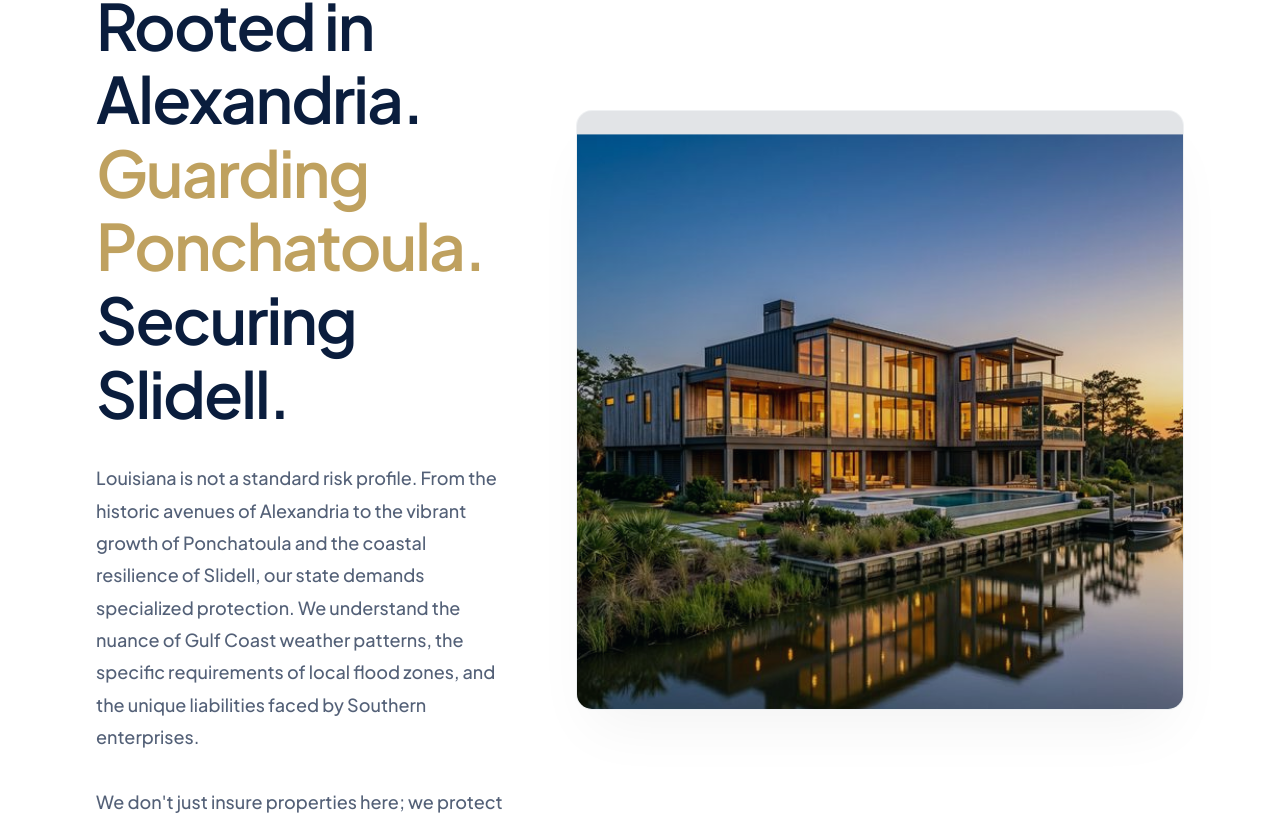
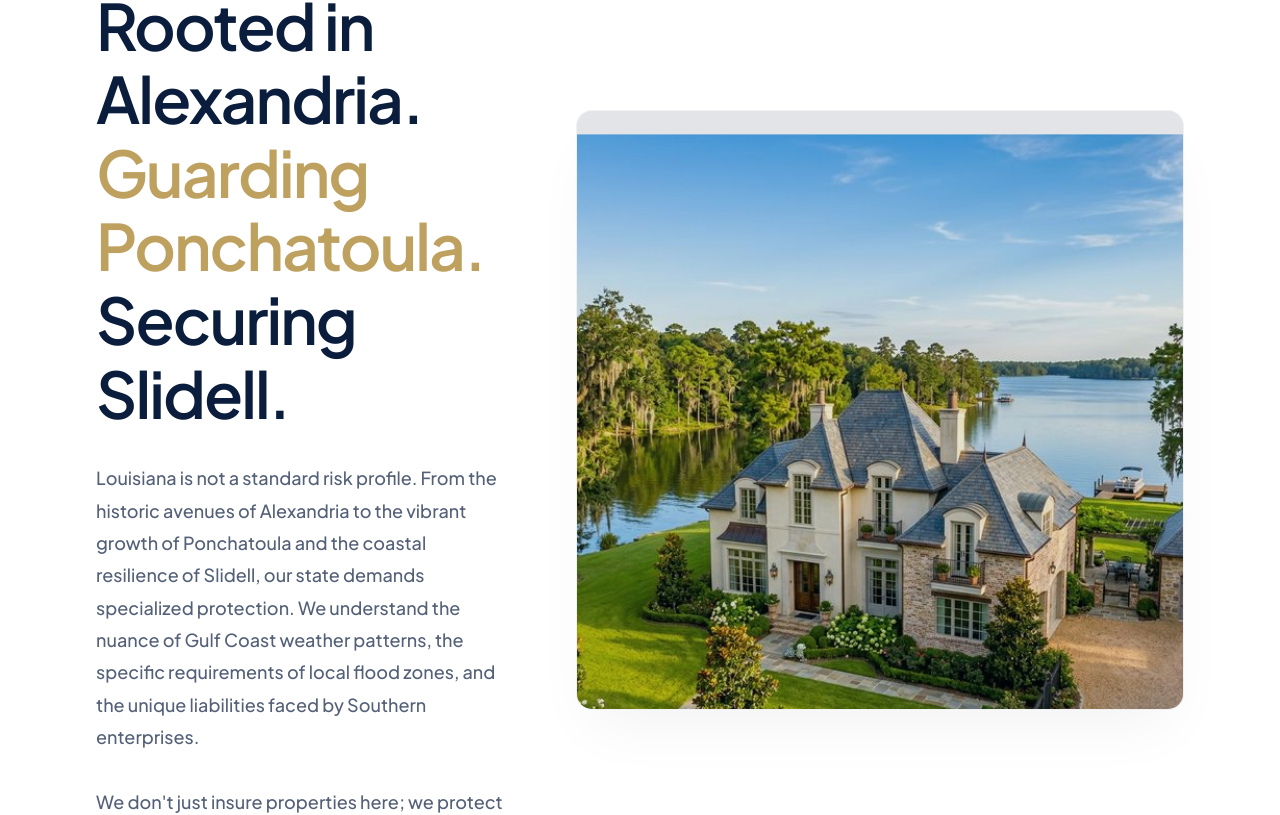
Before and after one commit to Founditmarketing/new-insight, a React (Vite) app: page / in a window 1280 px wide. Shown: the part 952-1767 px from the top of the page. Built offline with nearby package versions, Linux system fonts and the light colour scheme.

Commit message:
feat(aesthetic): replace louisiana doctrine image with french country estate

```diff
--- a/src/components/LouisianaStory.tsx
+++ b/src/components/LouisianaStory.tsx
@@ -92,8 +92,8 @@ export function LouisianaStory() {
           >
             <motion.img
               style={{ y, scale: 1.1 }}
-              src="/images/louisiana_colored.png"
-              alt="Louisiana Southern Estate Corporate Operations"
+              src="/images/french_country_estate.png"
+              alt="Louisiana Upper-Middle Class French Country Estate by Lake"
               className="w-full h-full object-cover opacity-100"
               referrerPolicy="no-referrer"
             />
```
Also changed, not shown: public/images/french_country_estate.png (added).
